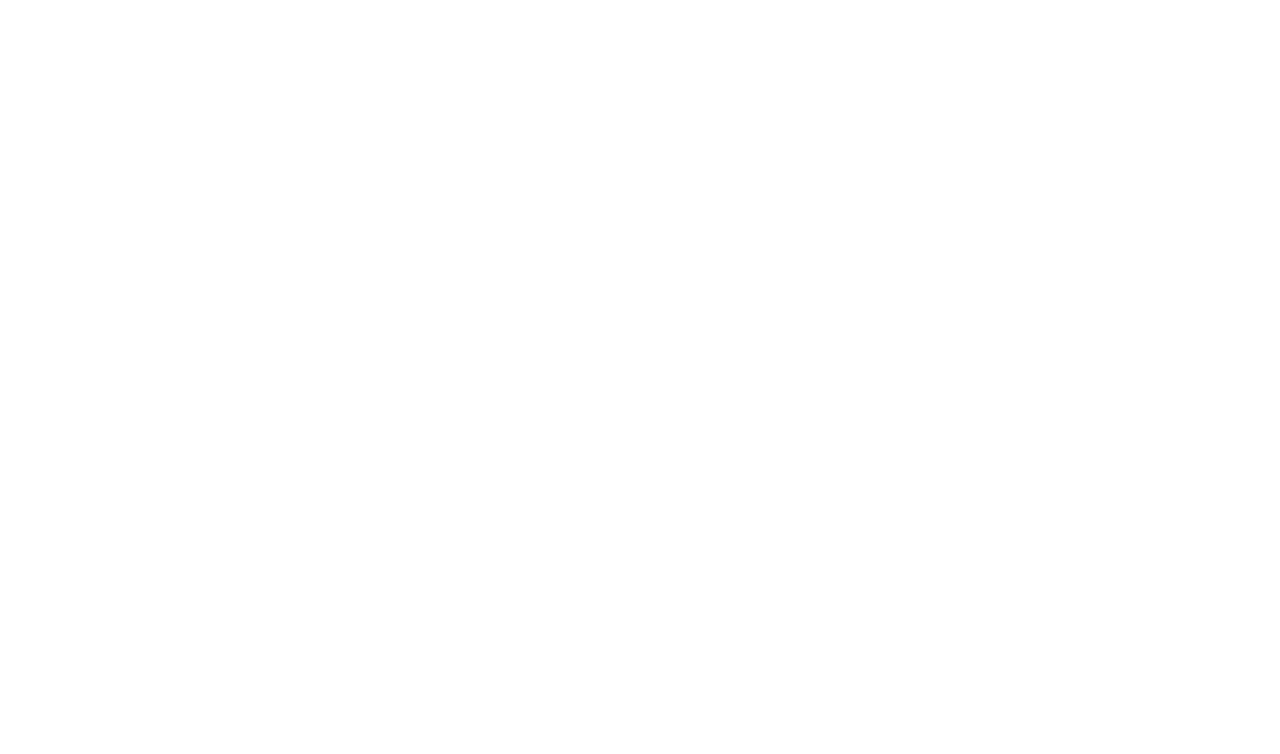
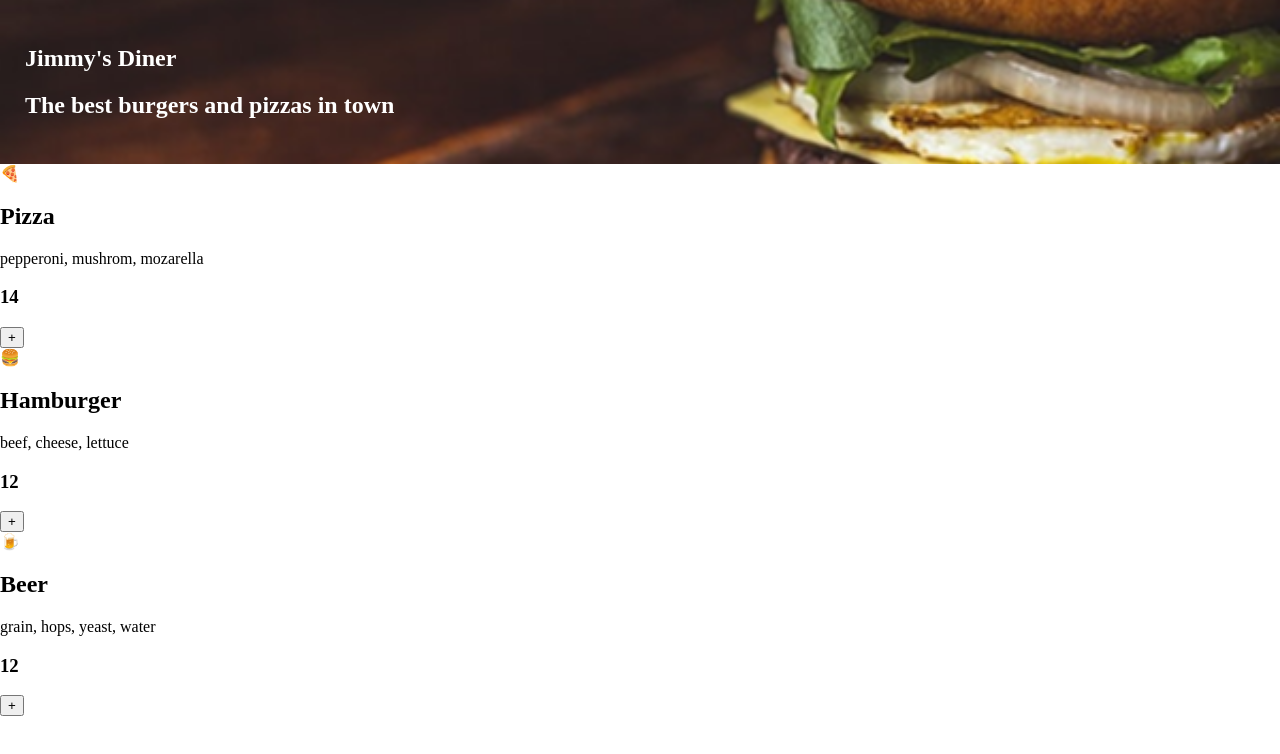
Before and after one commit to mubarratc/mobile-order-app-scrimba, a website built with Vite: page index.html in a window 1280 px wide. Built offline with nearby package versions, Linux system fonts and the light colour scheme.

Commit message:
first commit to this repo

```diff
--- a/data.js
+++ b/data.js
@@ -1,23 +1,23 @@
-const menuArray = [
+export const menuArray = [
     {
         name: "Pizza",
         ingredients: ["pepperoni", "mushrom", "mozarella"],
         id: 0,
         price: 14,
-        emoji: "🍕"
+        emoji: "🍕",
     },
     {
         name: "Hamburger",
         ingredients: ["beef", "cheese", "lettuce"],
         price: 12,
         emoji: "🍔",
-        id: 1
+        id: 1,
     },
-        {
+    {
         name: "Beer",
         ingredients: ["grain, hops, yeast, water"],
         price: 12,
         emoji: "🍺",
-        id: 2
-    }
-]
+        id: 2,
+    },
+];
--- a/index.css
+++ b/index.css
@@ -1,3 +1,15 @@
 body {
-    margin: 0;
+  margin: 0;
 }
+
+.title {
+  background-image: url('images/burger-background.png');
+  background-size: cover;
+  background-position: center;
+  color: white;
+  padding: 25px;
+}
+
+.menu {
+
+}
--- a/index.html
+++ b/index.html
@@ -1,8 +1,14 @@
 <html>
-    <head>
-       <link rel="stylesheet" href="index.css">
-    </head>
-    <body>
-	<script src="index.js"></script>
-    </body>
+   <head>
+      <link rel="stylesheet" href="index.css" />
+   </head>
+   <body>
+      <script src="index.js" type="module"></script>
+      <section class="title">
+         <h1>Jimmy's Diner</h1>
+         <h2>The best burgers and pizzas in town</h2>
+      </section>
+      <section class="menu" id="menu"></section>
+      <section class="cart"></section>
+   </body>
 </html>
--- a/index.js
+++ b/index.js
@@ -0,0 +1,31 @@
+// [] Create structure of the page
+// [] Style the page
+// [] Dyanmically grab the content of the menu from the
+// [] Enable the ability for a user to add items to their cart
+// [] Enable the ability for a user to remove items from their cart
+// [] Enable the ability for a user to complete their order
+
+import { menuArray } from "./data.js";
+const menu = document.getElementById("menu");
+console.log(menu);
+
+function getMenuHtml() {
+    let menuHtml = ``;
+    menuArray.forEach(function (item) {
+        menuHtml += `
+        <div class="menu-item">
+            <div class="menu-item-emoji">${item.emoji}</div>
+            <div class="menu-item-description">
+                <h2>${item.name}</h2>
+                <p>${item.ingredients.join(", ")}</p>
+                <h3>${item.price}</h3>
+            </div>
+            <button class="menu-item-add" data-add="${item.id}">+</button>
+        </div>
+        `;
+    });
+    return menuHtml;
+}
+
+console.log(getMenuHtml());
+menu.innerHTML = getMenuHtml(); // This is the same as document.getElementById("menu").innerHTML = getMenuHtml()
--- a/vite.config.js
+++ b/vite.config.js
@@ -1,7 +1,11 @@
-import {defineConfig} from "vite"
+// vite.config.js
+import { defineConfig } from "vite";
 
 export default defineConfig({
-	plugins: [
-
-	]
-})
+	server: {
+		host: "0.0.0.0",
+		allowedHosts: [
+			"576c5a80-4dbd-4ae3-a305-c62ee5f6bfa2-00-3st55ogq5z0bx.spock.replit.dev",
+		],
+	},
+});
```
Also changed, not shown: images/burger-background.png (added), 2 other files.
